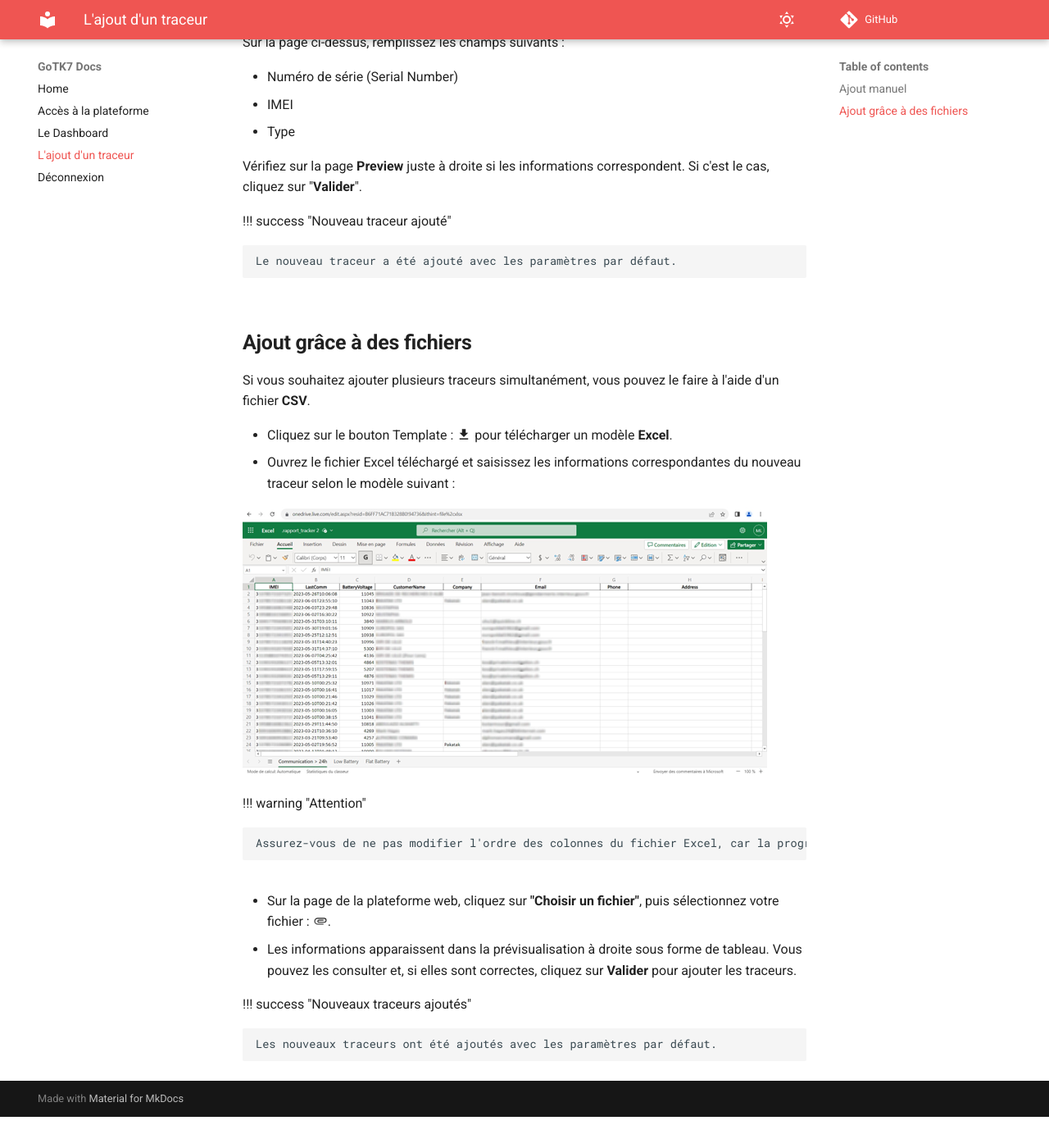
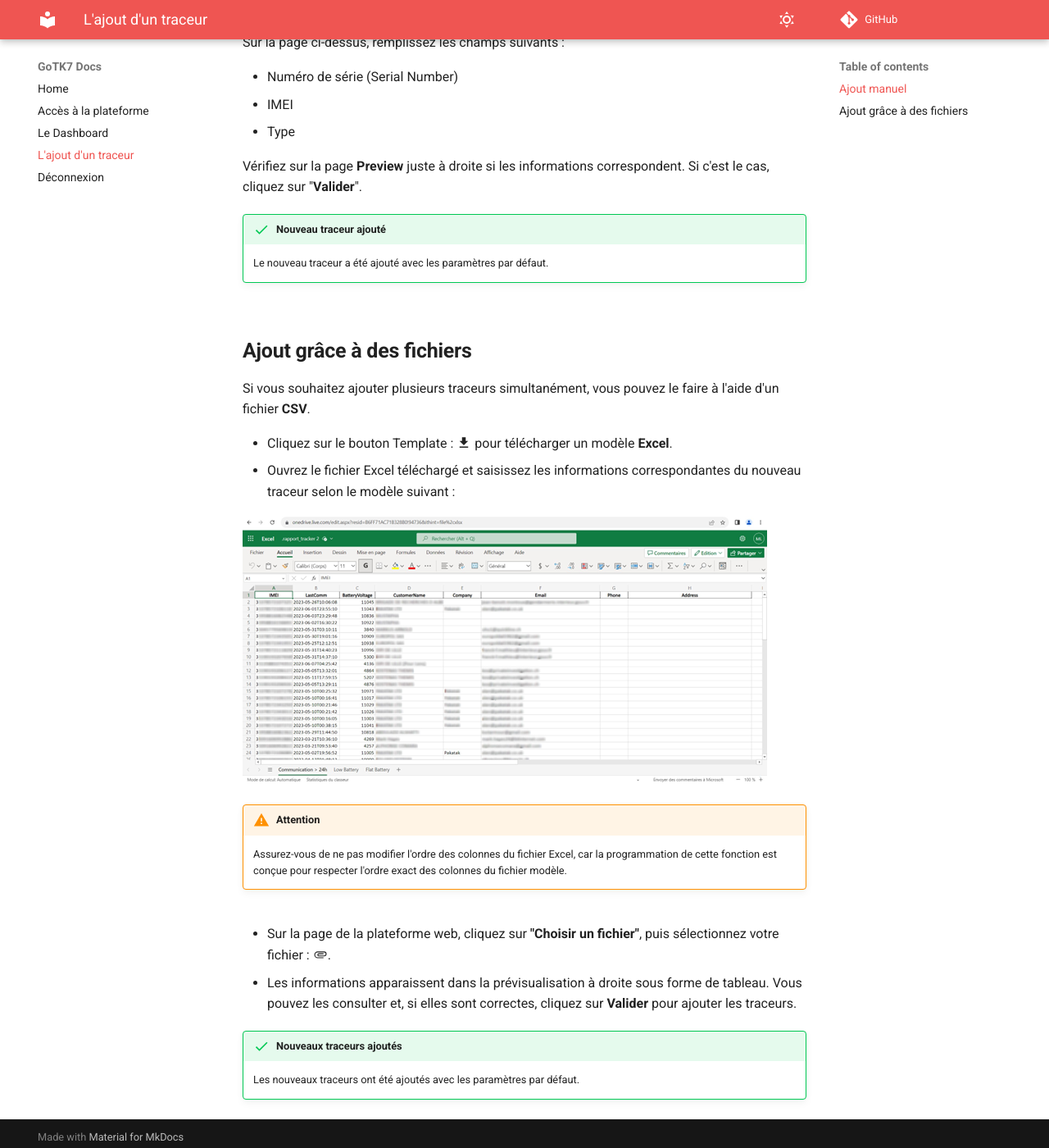
Before and after one commit to woorzz/mg-tactical-doc, an MkDocs documentation site: the page built from docs/addDevice.md, in a window 1280 px wide and 1400 px high, scrolled down 604 px. Shown: the whole window at 82% size. Built offline with MkDocs 1.6.1 and Material for MkDocs 9.7.7, drawn with Linux system fonts in a browser that asks for light colours; comment, search, counter and statistics services are not loaded; before the commit the page ends 1966 px from its top, so only the background shows below that; some of the changed lines change nothing that is shown.

Commit message:
fix(mkdocs) : update admonition

```diff
--- a/mkdocs.yml
+++ b/mkdocs.yml
@@ -1,7 +1,6 @@
 site_name: GoTK7 Docs
 repo_url: https://github.com/woorzz/management-tactical-tracking-doc.git
 docs_dir: "./docs/"
-
 
 nav:
   - Home: index.md
@@ -11,7 +10,6 @@ nav:
   - Déconnexion: deconnexion.md
 
 theme:
-
   name: material
   favicon: ../images/favicon.png
   palette:
@@ -28,16 +26,12 @@ theme:
       primary: red
       accent: lime
 
-
-markdown_extensions:
-  - attr_list
-  - md_in_html
-
 plugins:
   - glightbox
 
-
 markdown_extensions:
+  - admonition
+  - md_in_html
   - attr_list
   - pymdownx.details
   - pymdownx.superfences
```
